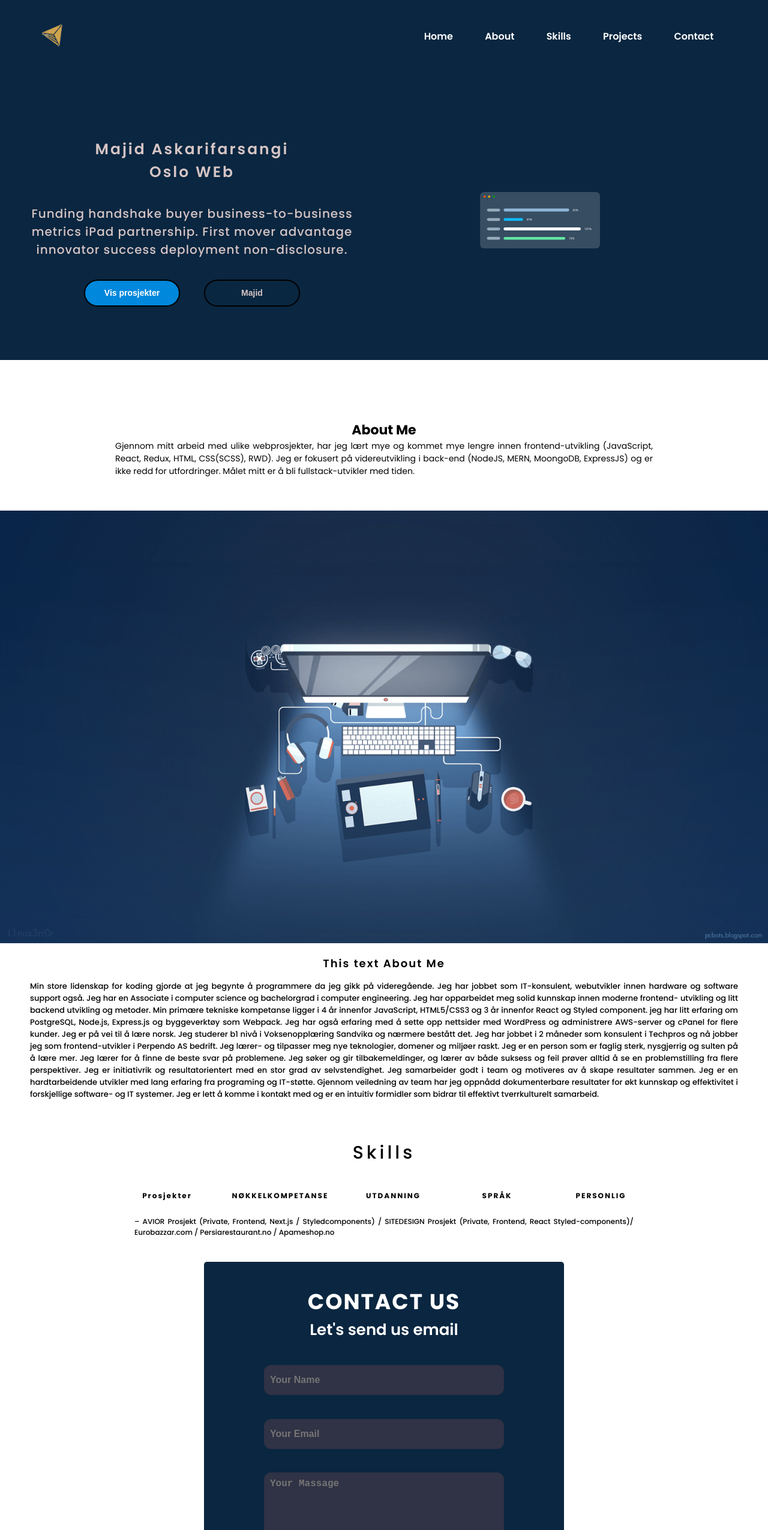
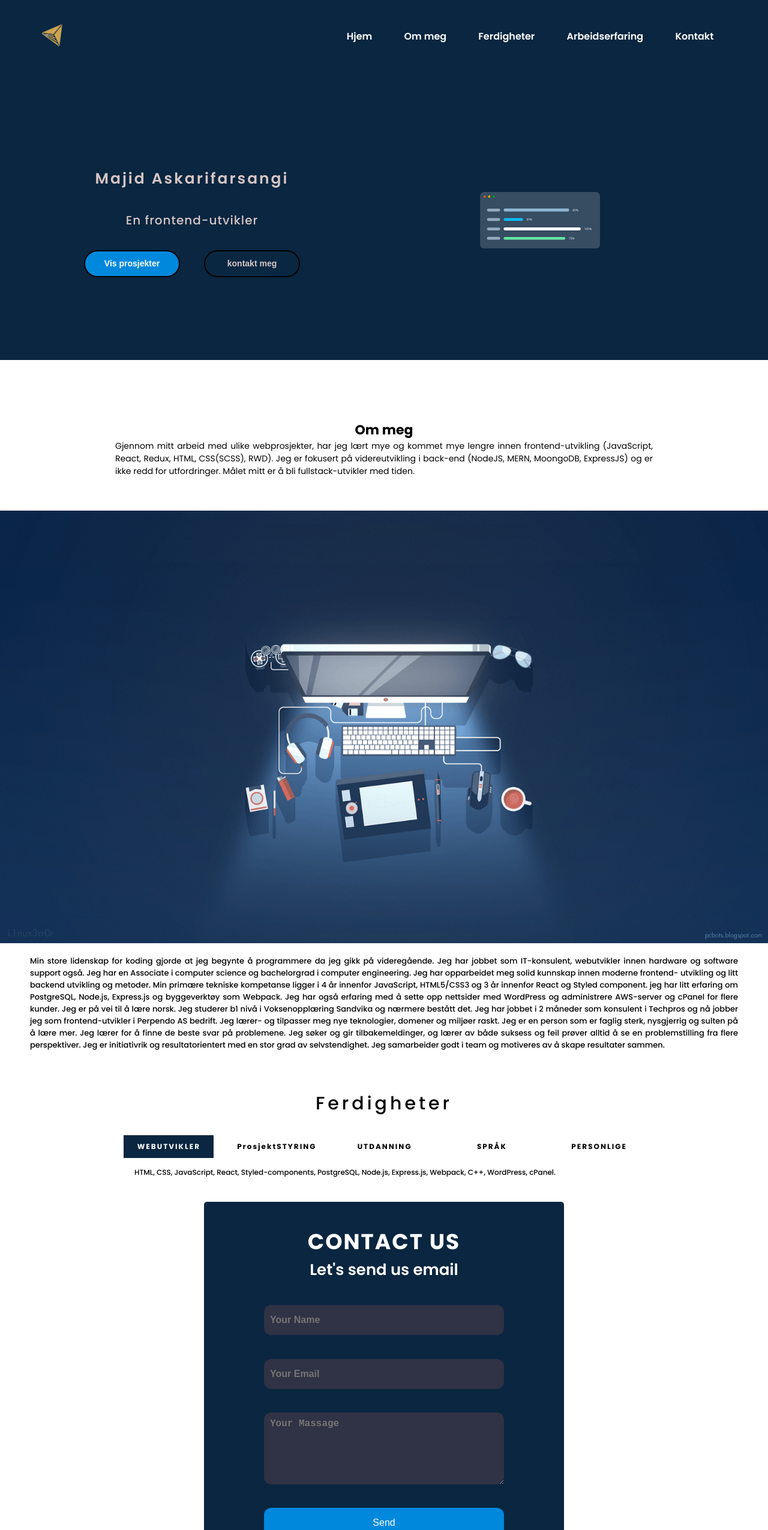
Before and after one commit to maf256/portfolio, a React (Create React App) app: page / in a window 1280 px wide. Shown: the top 2550 px of the page at 60% size. Built offline with nearby package versions, Linux system fonts and the light colour scheme.

Commit message:
change data

```diff
--- a/package.json
+++ b/package.json
@@ -8,6 +8,7 @@
     "@testing-library/react": "^13.4.0",
     "@testing-library/user-event": "^13.5.0",
     "axios": "^1.3.3",
+    "majid-react-components": "^0.0.0",
     "react": "^18.2.0",
     "react-scripts": "5.0.1",
     "styled-components": "^5.3.6",
--- a/src/App.js
+++ b/src/App.js
@@ -5,7 +5,6 @@ import AboutMe from './components/AboutMe/About';
 import Skills from './components/Skills/Skills.js'
 import Footer from './components/Footer/Footer';
 import Contact from './components/Contact/Contact'
-
 
 
 function App() {
--- a/src/components/AboutMe/About.js
+++ b/src/components/AboutMe/About.js
@@ -6,7 +6,7 @@ export default function AboutMe() {
     return (
         <Container>
             <AboutText>
-                <h2 id='about'>About Me</h2>
+                <h2 id='about'>Om meg</h2>
                 <p>
                     Gjennom mitt arbeid med ulike webprosjekter, har jeg lært mye og kommet mye lengre innen frontend-utvikling (JavaScript, React, Redux, HTML, CSS(SCSS), RWD). Jeg er fokusert på videreutvikling i back-end (NodeJS, MERN, MoongoDB, ExpressJS) og er ikke redd for utfordringer. Målet mitt er å bli fullstack-utvikler med tiden.
                 </p>
@@ -16,14 +16,10 @@ export default function AboutMe() {
                     <img src={AboutImg} alt = 'Photo' />
                 </AboutLeftSide>
                 <AboutRightSide>
-                    <h3>This text About Me</h3>
                     <p>
-                    Min store lidenskap for koding gjorde at jeg begynte å programmere da jeg gikk på videregående. Jeg har jobbet som IT-konsulent, webutvikler innen hardware og software support også. Jeg har en Associate i computer science og bachelorgrad i computer engineering. Jeg har opparbeidet meg solid kunnskap innen moderne frontend- utvikling og litt backend utvikling og metoder. Min primære tekniske kompetanse ligger i 4 år innenfor JavaScript, HTML5/CSS3 og 3 år innenfor React og Styled component. jeg har litt erfaring om PostgreSQL, Node.js, Express.js og byggeverktøy som Webpack. Jeg har også erfaring med å sette opp nettsider med WordPress og administrere AWS-server og cPanel for flere kunder.
-                    Jeg er på vei til å lære norsk. Jeg studerer b1 nivå i Voksenopplæring Sandvika og nærmere bestått det. Jeg har jobbet i 2 måneder som konsulent i Techpros og nå jobber jeg som frontend-utvikler i Perpendo AS bedrift.
-                    Jeg lærer- og tilpasser meg nye teknologier, domener og miljøer raskt. Jeg er en person som er faglig sterk, nysgjerrig og sulten på å lære mer. Jeg lærer for å finne de beste svar på problemene. Jeg søker og gir tilbakemeldinger, og lærer av både suksess og feil prøver alltid å se en problemstilling fra flere perspektiver. Jeg er initiativrik og resultatorientert med en stor grad av selvstendighet.  Jeg samarbeider godt i team og motiveres av å skape resultater sammen.
-                    Jeg er en hardtarbeidende utvikler med lang erfaring fra programing og IT-støtte. Gjennom veiledning av team har jeg oppnådd dokumenterbare resultater for økt kunnskap og effektivitet i forskjellige software- og IT systemer. Jeg er lett å komme i kontakt med og er en intuitiv formidler som bidrar til effektivt tverrkulturelt samarbeid.
-
-
+                        Min store lidenskap for koding gjorde at jeg begynte å programmere da jeg gikk på videregående. Jeg har jobbet som IT-konsulent, webutvikler innen hardware og software support også. Jeg har en Associate i computer science og bachelorgrad i computer engineering. Jeg har opparbeidet meg solid kunnskap innen moderne frontend- utvikling og litt backend utvikling og metoder. Min primære tekniske kompetanse ligger i 4 år innenfor JavaScript, HTML5/CSS3 og 3 år innenfor React og Styled component. jeg har litt erfaring om PostgreSQL, Node.js, Express.js og byggeverktøy som Webpack. Jeg har også erfaring med å sette opp nettsider med WordPress og administrere AWS-server og cPanel for flere kunder.
+                        Jeg er på vei til å lære norsk. Jeg studerer b1 nivå i Voksenopplæring Sandvika og nærmere bestått det. Jeg har jobbet i 2 måneder som konsulent i Techpros og nå jobber jeg som frontend-utvikler i Perpendo AS bedrift.
+                        Jeg lærer- og tilpasser meg nye teknologier, domener og miljøer raskt. Jeg er en person som er faglig sterk, nysgjerrig og sulten på å lære mer. Jeg lærer for å finne de beste svar på problemene. Jeg søker og gir tilbakemeldinger, og lærer av både suksess og feil prøver alltid å se en problemstilling fra flere perspektiver. Jeg er initiativrik og resultatorientert med en stor grad av selvstendighet.  Jeg samarbeider godt i team og motiveres av å skape resultater sammen.
                     </p>
                 </AboutRightSide>
             </AoutTwoPart>
--- a/src/components/Footer/Footer.js
+++ b/src/components/Footer/Footer.js
@@ -12,14 +12,14 @@ export default function Footer() {
                         <LogoComponent />
                         <h2>Majid</h2>
                     </TitleLogo>
-                        <p>But there isn't much literature found in the web about SEO for SVG, which leads us to write this piece to answer these 3 questions:</p>
+                        <p>En frontend-utvikler</p>
                         <span> &#169; Copy Right {year}</span>
                 </LogoFooter>
                 <AddressFooter className="contact">
                     <a  href="tel:+4740882869"> <Phone fontSize="20px" color='#d6c5c5' margin="0 15px 0 0"/>+47 40882869</a>
                     <a  href="https://wa.me/+4740882869"><Whatsapp fontSize="20px" color='#d6c5c5' margin="0 15px 0 0"/> +47 40882869</a>
                     <a  href="mailto:info@sitedesign.no"><Email fontSize="20px" color='#d6c5c5' margin="0 15px 0 0"/>info@Sitedesign.no</a>
-                    <a  href="https://www.osloweb.no">Firma</a>
+                    <a  href="https://www.osloweb.no">Firma Osloweb</a>
                 </AddressFooter>
                 <SocialFooter>
                     <SocialTop>
--- a/src/components/Header/Header.js
+++ b/src/components/Header/Header.js
@@ -6,13 +6,11 @@ export default function Header() {
     return (
         <HeaderSection>
             <LeftSide>
-                <TitleLeft>Majid Askarifarsangi <br/> Oslo WEb </TitleLeft>
-                <Pragraph>
-                    Funding handshake buyer business-to-business metrics iPad partnership. First mover advantage innovator success deployment non-disclosure.
-                </Pragraph>
+                <TitleLeft>Majid Askarifarsangi</TitleLeft>
+                <Pragraph>En frontend-utvikler</Pragraph>
                 <ButtonLeft>
                     <Button variant="primary">Vis prosjekter</Button>
-                    <Button variant="secondary">Majid</Button>
+                    <Button variant="secondary">kontakt meg</Button>
                 </ButtonLeft>
             </LeftSide>
             <RightSide>
@@ -35,12 +33,9 @@ const HeaderSection = styled.header`
     display: flex;
     justify-content: center;
     flex-wrap: wrap;
-
     align-items: center;
     padding-top: 40px;
     background-color: #0A2640;
-
-    /* overflow-wrap: break-word; */
     `
 
 const LeftSide = styled.div`
@@ -56,7 +51,6 @@ const TitleLeft = styled.h1`
     font-size: 25px;
     font-weight: 600;
     color: #d6c5c5;
-    /* #e3d5d */
     letter-spacing: 3px;
     margin: 20px;
 `
--- a/src/components/Nav/rightNav.js
+++ b/src/components/Nav/rightNav.js
@@ -4,11 +4,11 @@ import styled from 'styled-components';
 const RightNav = ({ open }) => {
   return (
     <Ul open={open}>
-        <li><a href='#home'>Home</a></li>
-        <li><a href='#about'>About</a></li>
-        <li><a href='#skills'>Skills</a></li>
-        <li><a href='#'>Projects</a></li>
-        <li><a href='#contact'>Contact</a></li>
+        <li><a href='#home'>Hjem</a></li>
+        <li><a href='#about'>Om meg</a></li>
+        <li><a href='#skills'>Ferdigheter</a></li>
+        <li><a href='#'>Arbeidserfaring</a></li>
+        <li><a href='#contact'>Kontakt</a></li>
     </Ul>
   )
 }
--- a/src/components/Skills/Skills.js
+++ b/src/components/Skills/Skills.js
@@ -8,37 +8,35 @@ export default function Skills() {
 
     const skills = [
         {
-            title: "Prosjekter",
-            detail: "– AVIOR Prosjekt (Private, Frontend, Next.js / Styledcomponents) / SITEDESIGN Prosjekt (Private, Frontend, React Styled-components)/ Eurobazzar.com / Persiarestaurant.no / Apameshop.no "
+            title: "WEBUTVIKLER",
+            detail: "HTML, CSS, JavaScript, React, Styled-components, PostgreSQL, Node.js, Express.js, Webpack, C++, WordPress, cPanel."
         },
         {
-            title: "NØKKELKOMPETANSE",
-            detail: "HTML, CSS, JavaScript, React, Styled-components , PostgreSQL, Node.js, Express.js, Webpack, C++ , WordPress ,Shopify , cPanel."
+            title: "ProsjektSTYRING",
+            detail: "Git, GitHub, Agile, Scrum, Jira, Trello"
         },
+
         {
             title: "UTDANNING",
-            detail: `Master in Business strategic,
-             Bachelor in Computer engineering,
-              Associate in Computer Science`
+            detail: "Master in Business strategic 2013– 2015 , Bachelor in Computer engineering 2011 – 2013 , Associate in Computer Science 2001 – 2004"
         },
         {
             title: "SPRÅK",
-            detail: "Norwegian,English, Persian"
+            detail: "Norwegian B1, English A2, Persian Morsmål"
         },
         {
-            title: "PERSONLIG",
-            detail: "Jeg er en hardtarbeidende utvikler med lang erfaring fra programing og IT-støtte. Gjennom veiledning av teamhar jeg oppnådd dokumenterbare resultater for økt kunnskap og effektivitet i forskjellige software- og ITsystemer. Jeg er lett å komme i kontakt med og er en intuitiv formidler som bidrar til effektivt tverrkultureltsamarbeid."
-        }
+            title: "PERSONLIGE",
+            detail: "Jeg er en hardtarbeidende utvikler med lang erfaring fra programing og IT-støtte. Gjennom veiledning av team har jeg oppnådd dokumenterbare resultater for økt kunnskap og effektivitet i forskjellige software- og IT systemer. Jeg er lett å komme i kontakt med og er en intuitiv formidler som bidrar til effektivt tverrkulturelt samarbeid."
+        },
+
     ]
-
-
 
 
     const [curSkill, setCurSkill] = useState(0)
 
     return (
         <Container>
-            <h1 id="skills">Skills</h1>
+            <h1 id="skills">Ferdigheter</h1>
             <ListSkills >
                {
                 skills.map((skill , index)  => {
@@ -128,7 +126,8 @@ const Item = styled.li`
             color: white;
             border-radius: 50px;
         }
-        /* background-color: ${({ curli }) => curli ? 'blue' : 'white'}; */
+        background-color: ${({ curli }) => curli ? '#0A2640' : 'white'};
+        color: ${({ curli }) => curli ? 'white' : 'black'};
 
         padding: 10px;
         margin: 10px;
```
Also changed, not shown: skills.json (+9 -16 lines), 1 other file (tests, documents, lock files or other folders).
